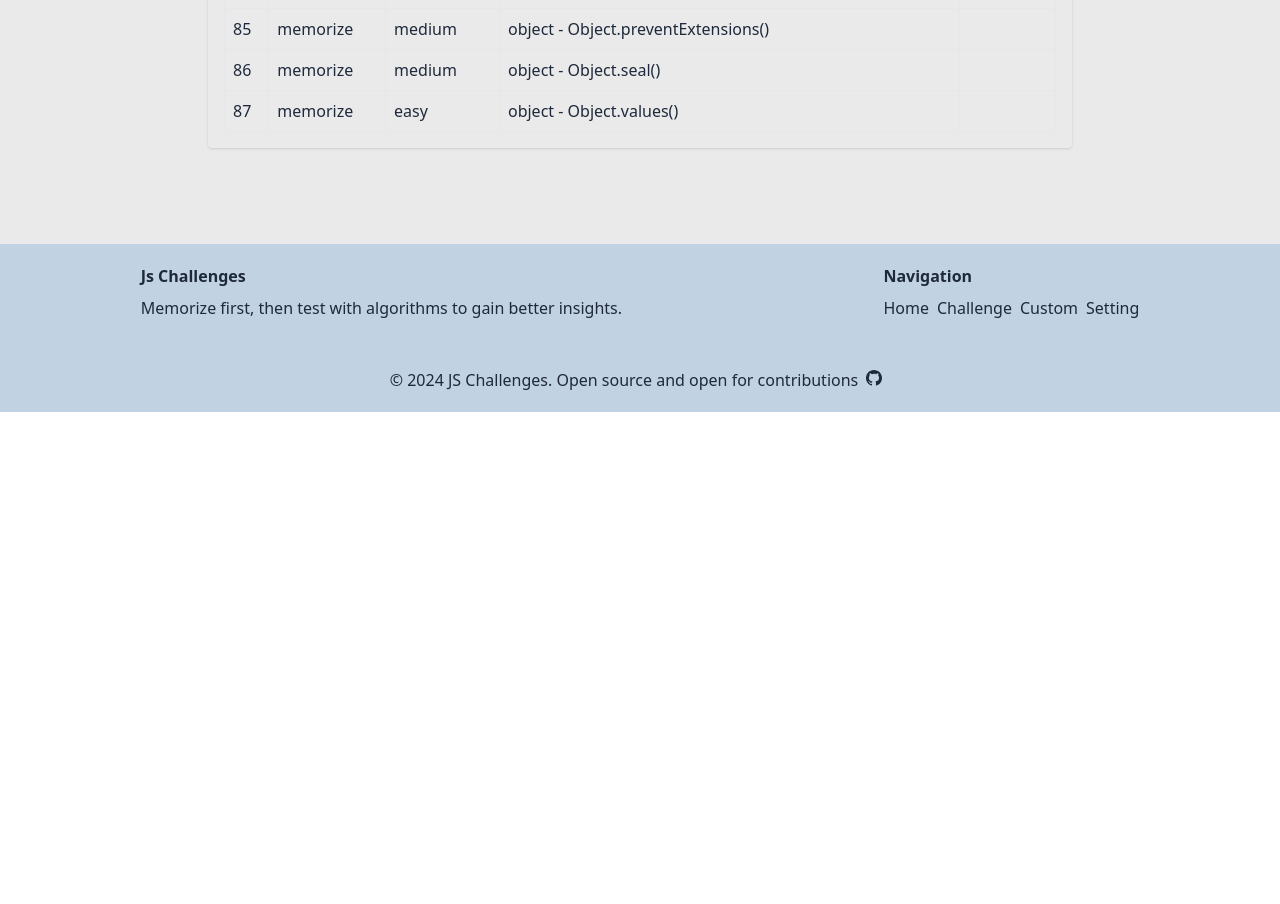
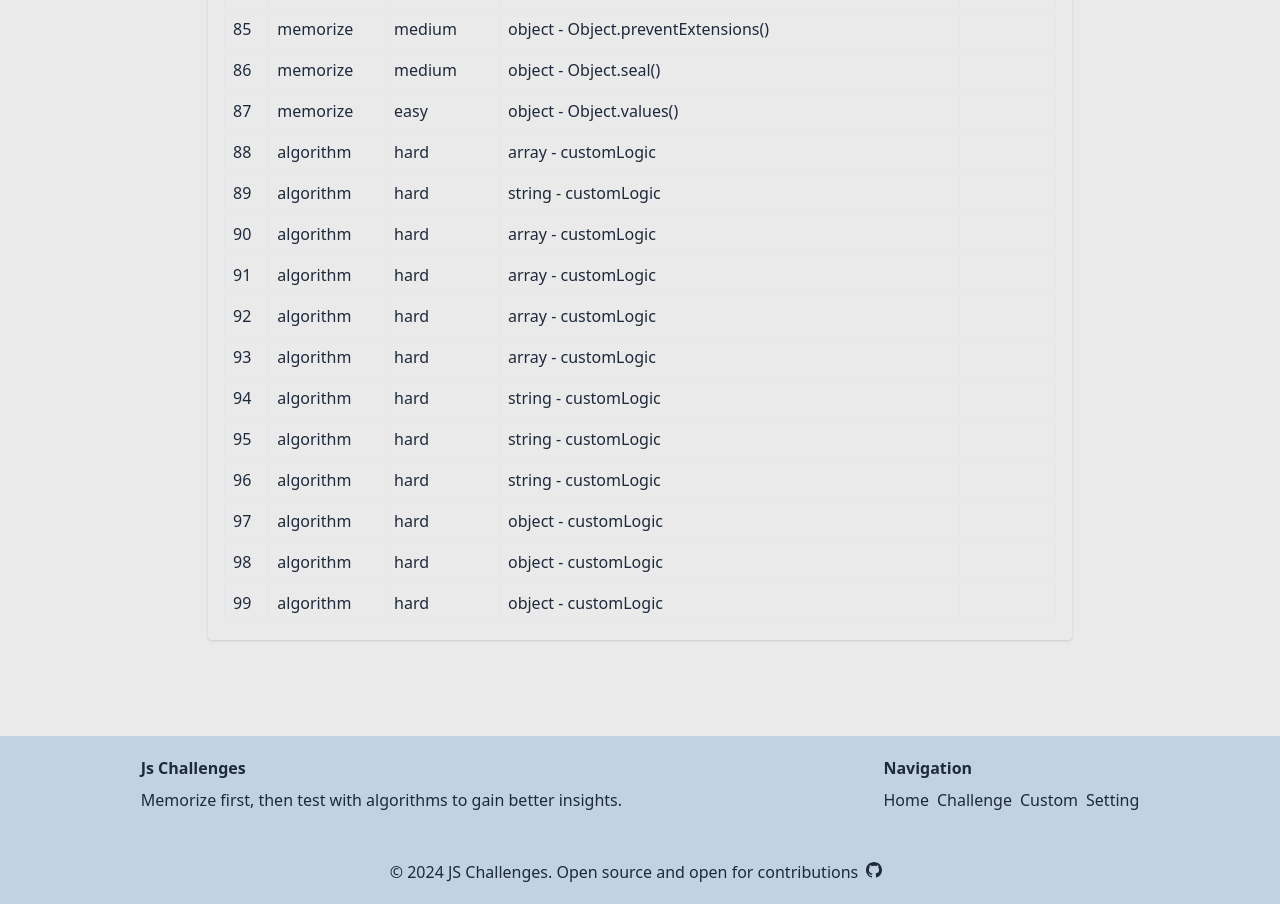
Before and after one commit to Kalugy/js-challenges, a React (Vite) app: page /custom in a window 1280 px wide. Shown: the part 3645-4549 px from the top of the page. Before the commit the page ends 4057 px from the top, so only its background shows below. Built offline with nearby package versions, Linux system fonts and the light colour scheme.

Commit message:
adding select an algoritms to challenges

```diff
--- a/src/components/challenge/challenge.jsx
+++ b/src/components/challenge/challenge.jsx
@@ -8,7 +8,7 @@ import HelperButton from "../rehusables/helperButton";
 import SettingsShorcuts from "../settings/SettingsShorcuts";
 import {FaEyeSlash, FaEye} from 'react-icons/fa';
 import { EditorView } from '@codemirror/view';
-
+import Select from "../rehusables/selected";
 
 export default function ChallengeComponent() {
   const editorRef = useRef();
@@ -21,7 +21,38 @@ export default function ChallengeComponent() {
   const [points, setPoints] = useState(0);
   const { theme } = useTheme()
   const currentChallenge = challenges[currentChallengeIndex];
+  const [selectedOption, setSelectedOption] = useState('');
 
+
+  const handleOptionChange = (option) => {
+    setSelectedOption(option);
+    console.log(option,'op')
+    // Validate and handle logic based on the selected option
+    switch (option) {
+      case 'string':
+        setCurrentChallengeIndex(0);
+        setUserCode(challenges[0].template);
+        setFeedback(null)
+        break;
+      case 'array':
+        setCurrentChallengeIndex(25);
+        setUserCode(challenges[25].template);
+        setFeedback(null)
+        break;
+      case 'object':
+        setCurrentChallengeIndex(65);
+        setUserCode(challenges[65].template);
+        setFeedback(null)
+        break;
+      case 'algorithms':
+        setCurrentChallengeIndex(87);
+        setUserCode(challenges[87].template);
+        setFeedback(null)
+        break;
+      default:
+        console.log('Unknown selection');
+    }
+  };
 
   const handleSubmit = () => {
     try {
@@ -157,7 +188,7 @@ export default function ChallengeComponent() {
           backgroundColor: theme.secondaryBg,
         }}
       >
-        <div className="flex gap-3">
+        <div className="flex flex-col gap-2 md:flex-row md:justify-between ">
           {/* <button
             onClick={handlePreviousChallenge}
             className={`bg-gray-500 text-white px-4 py-2 rounded hover:bg-gray-600 ${
@@ -167,6 +198,7 @@ export default function ChallengeComponent() {
           >
             {'<'}
           </button> */}
+          <div className="flex gap-3 ">
             <h2 className="text-2xl font-semibold mb-2">Challenge {currentChallenge.id}</h2>
             <button
               onClick={handleNextChallenge}
@@ -181,8 +213,9 @@ export default function ChallengeComponent() {
             {'>'}
             </button>
           </div>
-        <p className="mb-1"><strong>Type:</strong> {currentChallenge.type}</p>
-
+          <Select selectedOption={selectedOption} setSelectedOption={handleOptionChange} />
+        </div>
+        {/* <p className="mb-1"><strong>Type:</strong> {currentChallenge.type}</p> */}
         <p className="mb-1">
           <strong> Method:</strong>
           {showMethods ? (
--- /dev/null
+++ b/src/components/rehusables/selected.jsx
@@ -0,0 +1,43 @@
+
+import React from 'react';
+import { useTheme } from '../../context/ThemeContext';
+const Select = ({selectedOption, setSelectedOption}) => {
+  const { theme } = useTheme()
+  const options = [
+    { label: 'String', value: 'string' },
+    { label: 'Array', value: 'array' },
+    { label: 'Object', value: 'object' },
+    { label: 'Algorithms', value: 'algorithms' },
+  ];
+
+  const handleChange = (event) => {
+    setSelectedOption(event.target.value);
+  };
+
+  return (
+    <div style={{
+            backgroundColor: theme.secondaryBg,
+            color: theme.textColor
+    }}>
+      <select value={selectedOption} onChange={handleChange}
+        style={{
+          backgroundColor: theme.background,
+          color: theme.textColor
+        }}
+        className='p-2 cursor-pointer rounded'
+      >
+        <option value="" disabled>
+          Choose an option
+        </option>
+        {options.map((option) => (
+          <option key={option.value} value={option.value}>
+            {option.label}
+          </option>
+        ))}
+      </select>
+
+    </div>
+  );
+};
+
+export default Select;
--- a/src/constants/challenge.json
+++ b/src/constants/challenge.json
@@ -1163,5 +1163,149 @@
     "template": "function main(obj={a: 1, b: 2}) {\n  // Your code here\n  return '';\n}",
     "hint": "The `Object.values()` method returns an array of an object's own enumerable values. \nObject.values(obj)",
     "points": "1"
+  },
+  {
+    "id": "88",
+    "type": "algorithm",
+    "dificult": "hard",
+    "method": "array",
+    "function": "customLogic",
+    "instruction": "Given an array of integers, return the length of the longest contiguous subarray where the difference between the maximum and minimum elements is at most 1.",
+    "expectedResult": "4",
+    "template": "function main(arr=[1, 2, 2, 3, 4, 2, 2, 1]) {\n  // Your code here\n  return '';\n}",
+    "hint": "Use a sliding window or two-pointer approach. Track the frequency of elements in the window and adjust the window dynamically based on the difference between the maximum and minimum.",
+    "points": "5"
+  },
+  {
+    "id": "89",
+    "type": "algorithm",
+    "dificult": "hard",
+    "method": "string",
+    "function": "customLogic",
+    "instruction": "Given a string, find the length of the longest substring without repeating characters.",
+    "expectedResult": "3",
+    "template": "function main(str='abcabcbb') {\n  // Your code here\n  return '';\n}",
+    "hint": "Use the sliding window technique. Keep track of characters in the current window and their last seen index.",
+    "points": "5"
+  },
+  {
+    "id": "90",
+    "type": "algorithm",
+    "dificult": "hard",
+    "method": "array",
+    "function": "customLogic",
+    "instruction": "Given an unsorted array of integers, find the length of the longest consecutive elements sequence.",
+    "expectedResult": "4",
+    "template": "function main(arr=[100, 4, 200, 1, 3, 2]) {\n  // Your code here\n  return '';\n}",
+    "hint": "Use a HashSet to check consecutive numbers efficiently.",
+    "points": "5"
+  },
+  {
+    "id": "91",
+    "type": "algorithm",
+    "dificult": "hard",
+    "method": "array",
+    "function": "customLogic",
+    "instruction": "Find the contiguous subarray with the largest sum and return that sum.",
+    "expectedResult": "6",
+    "template": "function main(arr=[-2,1,-3,4,-1,2,1,-5,4]) {\n  // Your code here\n  return '';\n}",
+    "hint": "Use Kadane's Algorithm to track the maximum subarray sum dynamically.",
+    "points": "5"
+  },
+  {
+    "id": "92",
+    "type": "algorithm",
+    "dificult": "hard",
+    "method": "array",
+    "function": "customLogic",
+    "instruction": "Given an array representing heights, calculate how much water it can trap after raining.",
+    "expectedResult": "6",
+    "template": "function main(arr=[0,1,0,2,1,0,1,3,2,1,2,1]) {\n  // Your code here\n  return '';\n}",
+    "hint": "Use two pointers to calculate trapped water between heights.",
+    "points": "5"
+  },
+  {
+    "id": "93",
+    "type": "algorithm",
+    "dificult": "hard",
+    "method": "array",
+    "function": "customLogic",
+    "instruction": "Return an array where each element is the product of all the other elements without using division.",
+    "expectedResult": "[24,12,8,6]",
+    "template": "function main(arr=[1,2,3,4]) {\n  // Your code here\n  return '';\n}",
+    "hint": "Use prefix and suffix product arrays.",
+    "points": "5"
+  },
+  {
+    "id": "94",
+    "type": "algorithm",
+    "dificult": "hard",
+    "method": "string",
+    "function": "customLogic",
+    "instruction": "Find the longest palindromic substring in the given string.",
+    "expectedResult": "bab",
+    "template": "function main(str='babad') {\n  // Your code here\n  return '';\n}",
+    "hint": "Expand around center for each character.",
+    "points": "5"
+  },
+  {
+    "id": "95",
+    "type": "algorithm",
+    "dificult": "hard",
+    "method": "string",
+    "function": "customLogic",
+    "instruction": "Check if a string containing parentheses is valid.",
+    "expectedResult": "true",
+    "template": "function main(str='()[]{}') {\n  // Your code here\n  return '';\n}",
+    "hint": "Use a stack to validate parentheses order.",
+    "points": "5"
+  },
+  {
+    "id": "96",
+    "type": "algorithm",
+    "dificult": "hard",
+    "method": "string",
+    "function": "customLogic",
+    "instruction": "Find the minimum substring containing all characters of another string.",
+    "expectedResult": "BANC",
+    "template": "function main(s='ADOBECODEBANC', t='ABC') {\n  // Your code here\n  return '';\n}",
+    "hint": "Use sliding window technique.",
+    "points": "5"
+  },
+  {
+    "id": "97",
+    "type": "algorithm",
+    "dificult": "hard",
+    "method": "object",
+    "function": "customLogic",
+    "instruction": "Group a list of words into sets of anagrams.",
+    "expectedResult": "[['eat','tea','ate'],['tan','nat'],['bat']]",
+    "template": "function main(words=['eat', 'tea', 'tan', 'ate', 'nat', 'bat']) {\n  // Your code here\n  return '';\n}",
+    "hint": "Use a hashmap with sorted strings as keys.",
+    "points": "5"
+  },
+  {
+    "id": "98",
+    "type": "algorithm",
+    "dificult": "hard",
+    "method": "object",
+    "function": "customLogic",
+    "instruction": "Write a function to deep clone a nested object.",
+    "expectedResult": "{ a: 1, b: { c: 2, d: [3, 4] } }",
+    "template": "function main(obj={ a: 1, b: { c: 2, d: [3, 4] } }) {\n  // Your code here\n  return '';\n}",
+    "hint": "Use recursion to handle nested properties.",
+    "points": "5"
+  },
+  {
+    "id": "99",
+    "type": "algorithm",
+    "dificult": "hard",
+    "method": "object",
+    "function": "customLogic",
+    "instruction": "Flatten a deeply nested object into a single-level object with dot-separated keys.",
+    "expectedResult": "{ 'a.b.c': 1, 'a.b.d': 2 }",
+    "template": "function main(obj={ a: { b: { c: 1, d: 2 } } }) {\n  // Your code here\n  return '';\n}",
+    "hint": "Use recursion and keep track of the key path.",
+    "points": "5"
   }
 ]
```
Also changed, not shown: 1 other file (tests, documents, lock files or other folders). Lines whose indentation alone changed are shown as unchanged.
